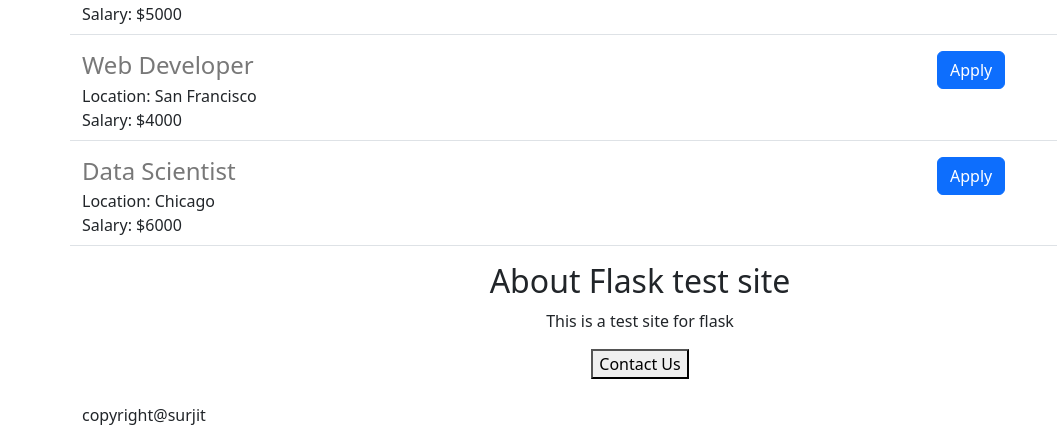
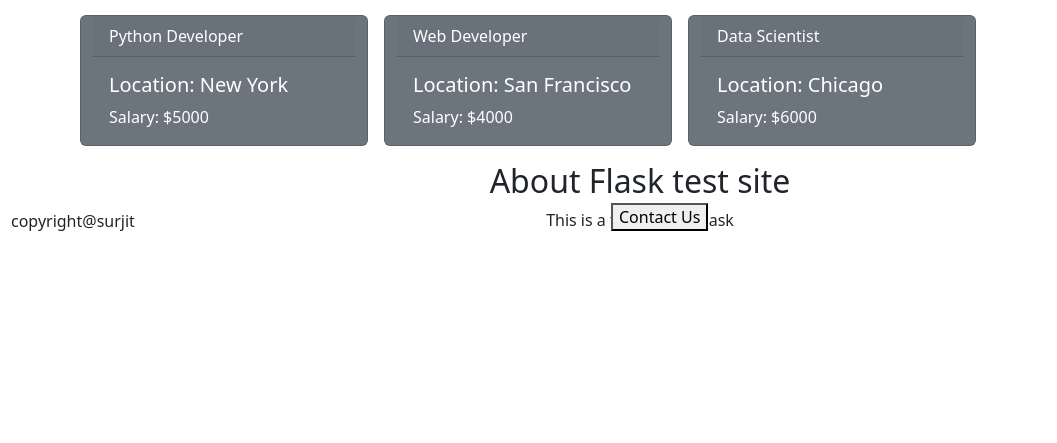
Before and after one commit to surjit84/flask-test-site, a Flask app: page / in a window 1280 px wide. Shown: the part 551-994 px from the top of the page, without its empty margins (0-1057 px from the left). After the commit the page ends 782 px from the top, so only its background shows below. Run offline with Flask 3, Linux system fonts and the light colour scheme.

Commit message:
Updated Header and footer

```diff
--- /dev/null
+++ b/templates/footer.html
@@ -0,0 +1,15 @@
+<footer class="sticky-bottom row">
+   <div class="text-center column">
+     <table>
+       <tr width=800px>
+         <td width=600px>
+           <p class="mt-4">copyright@surjit</p>
+         </td>
+         <td width=200px>
+           <button clas="btn">Contact Us</button>
+         </td>
+       </tr>
+     </table>
+
+  </div>
+</footer>
--- a/templates/home.html
+++ b/templates/home.html
@@ -11,25 +11,32 @@
         width: 100%;
         object-fit: cover;
       }
+      .row {
+          display: floats;
+          grid-template-columns: repeat(auto-fill, minmax(800px, 1fr));
+          gap : 1rem;
+          padding-left:10px
+      }
     </style>
    </head>
   <body>
     <div class="container">
+       {% include 'nav.html' %}
     <h1 class="text-center mt-2 mb-4">Welcome to Flask Test Site</h1>
     <p class="text-center">This is the home page for {{company_name}}</p>
     <img class="img-fluid" id="banner" src="https://flask-test-site--surjit84singh.repl.co/static/banner.jpg" height="320">
-      <p> {% for job in jobs %}
+      <p></p>
+      <div class="row">
+       {% for job in jobs %}
+        <div class="card text-bg-secondary mb-3" style="max-width: 18rem;">
           {% include 'jobitem.html' %}
-         {% endfor %}
-       </p>
-
+        </div>
+       {% endfor %}
+       </div>
+    </div>
   </body>
     <h2 class="text-center">About Flask test site</h2>
     <p class="text-center">This is a test site for flask</p>
-      <div class="text-center">
-        <button clas="btn btn-primary btn-lg">Contact Us</button>
-      </div>
-      <p class="mt-4">copyright@surjit</p>
-    </div>
+      {% include 'footer.html'%}
   </body>
 </html>
--- a/templates/jobitem.html
+++ b/templates/jobitem.html
@@ -1,15 +1,5 @@
-<div class='border-bottom row' style='margin-bottom:16px;; padding-bottom:8px'>
-  <div class='col-9'>
-    <h4 style='color:rgb(120,120,120);margin-bottom:4px'>{{job['title']}}
-    </h4>
-  <div> Location: {{job['location']}}
+  <div class="card-header">{{job['title']}}</div>
+  <div class="card-body">
+    <h5 class="card-title">Location: {{job['location']}}</h5>
+    <p class="card-text">Salary: {{job['salary']}}</p>
   </div>
-  {% if 'salary' in job %}
-  <div> Salary: {{job['salary']}}
-  </div>
-  {% endif %}
-    </div>
-  <div class='col-3'>
-  <button class="btn btn-primary" type="submit">Apply</button>
-    </div>
-</div>
```
Also changed, not shown: templates/nav.html (added, +37 -0 lines), README.md, static/bootstrap-logo.svg (added).
